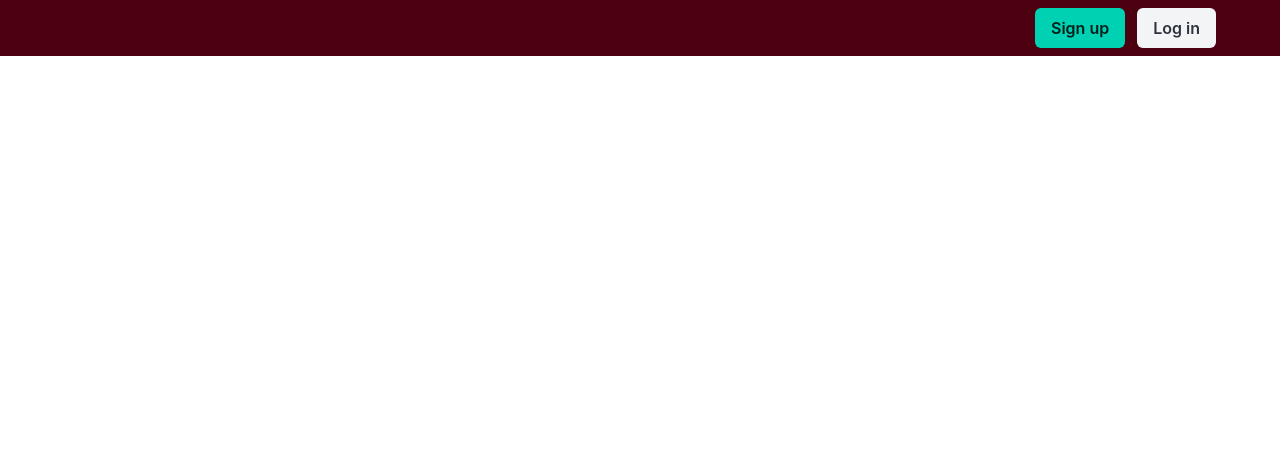
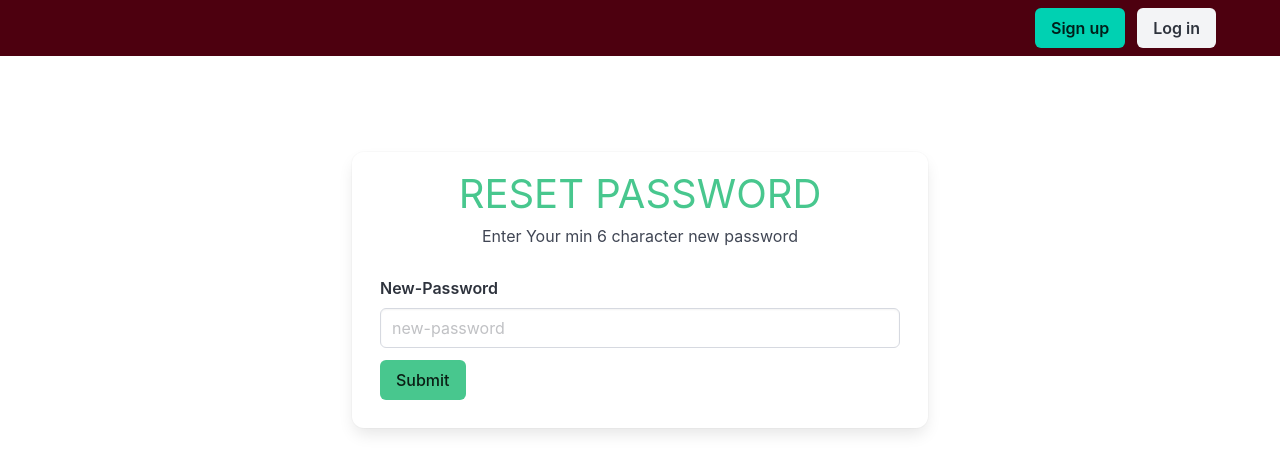
Before and after one commit to tanmaysihare/client-expense-tracker-app, a React (Create React App) app: page /reset-password/1 in a window 1280 px wide. Shown: the top 472 px of the page. Built offline with nearby package versions, Linux system fonts and the light colour scheme.

Commit message:
reset ResetPassword

```diff
--- a/src/App.js
+++ b/src/App.js
@@ -9,6 +9,7 @@ import WelcomePage from './pages/home/WelcomePage';
 import {useSelector} from 'react-redux';
 import LeaderBoard from './pages/leaderBoard/LeaderBoard';
 import ForgetPassword from './pages/auth/ForgetPassword';
+import ResetPassword from './pages/auth/ResetPassword';
 
 
 function App() {
@@ -26,6 +27,7 @@ function App() {
     {isLoggedIn && <Route path='/homepage'><Homepage/></Route>}
     {isPremium && <Route path='/leader_board'><LeaderBoard/></Route>}
     <Route path='/forget_password'><ForgetPassword/></Route>
+    <Route path='/reset-password/:uuid'><ResetPassword/></Route>
     </Switch>
     </div>
   );
--- /dev/null
+++ b/src/pages/auth/ResetPassword.js
@@ -0,0 +1,58 @@
+import React from 'react'
+import { Formik, Form, Field, ErrorMessage } from "formik";
+import * as Yup from "yup";
+import axios from "axios";
+import { toast } from "sonner";
+import {useParams,useHistory} from "react-router-dom";
+
+function ResetPassword() {
+    const {uuid} = useParams();
+    console.log(uuid)
+    const history = useHistory();
+    const initialValues = {
+        password: "",
+    };
+    const submitHandler = async (data) => {
+        try{
+            const response = await axios.post("http://localhost:3001/password/new-password",data,{headers:{"uuid":uuid}});
+            toast.success(response.data.message);
+            history.push('/login');
+        }catch(error){
+            toast.error(error);
+        }
+    };
+    const validationSchema = Yup.object().shape({
+        password: Yup.string().required("Email is required").min(6),
+    });
+  return (
+    <div>
+      <Formik initialValues={initialValues} validationSchema={validationSchema} onSubmit={submitHandler} >
+            <div className='container is-grouped is-grouped-centered mt-6 pt-6'>
+                <div className='box column is-half is-offset-one-quarter'>
+                <Form>
+                <div className="field has-text-centered">
+              <h1 className="has-text-success is-size-2 is-uppercase">
+                Reset Password
+              </h1>
+              <p className="is-size-6 ">Enter Your min 6 character new password</p>
+            </div>
+
+                    <div className='field p-4'>
+                         <label className='label'>New-Password</label>
+                    <div className='control'>
+                        <Field type="password" className='input' name="password" placeholder="new-password" />
+                    </div>
+                        <ErrorMessage name="password" component="span" className='help is-danger'/>
+
+                    <button type="submit" className='button is-success mt-3'>Submit</button>
+                    </div>
+
+                </Form>
+                </div>
+            </div>
+      </Formik>
+    </div>
+  )
+}
+
+export default ResetPassword;
```
